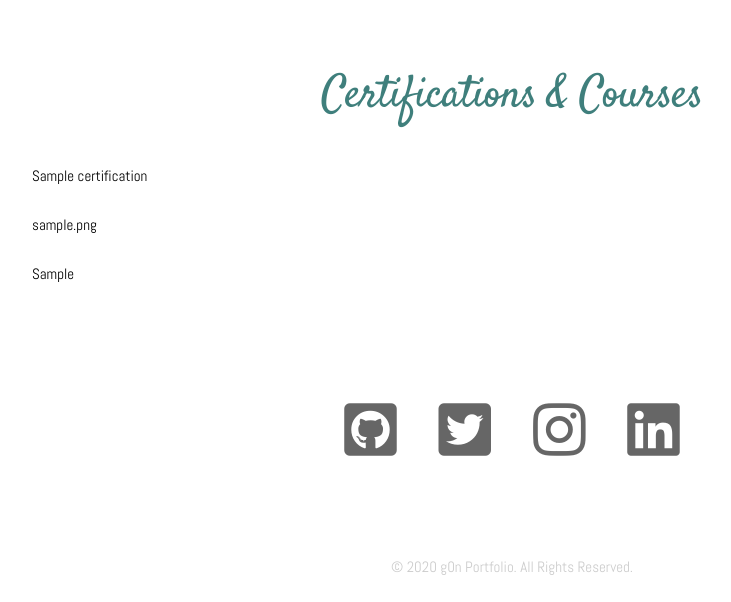
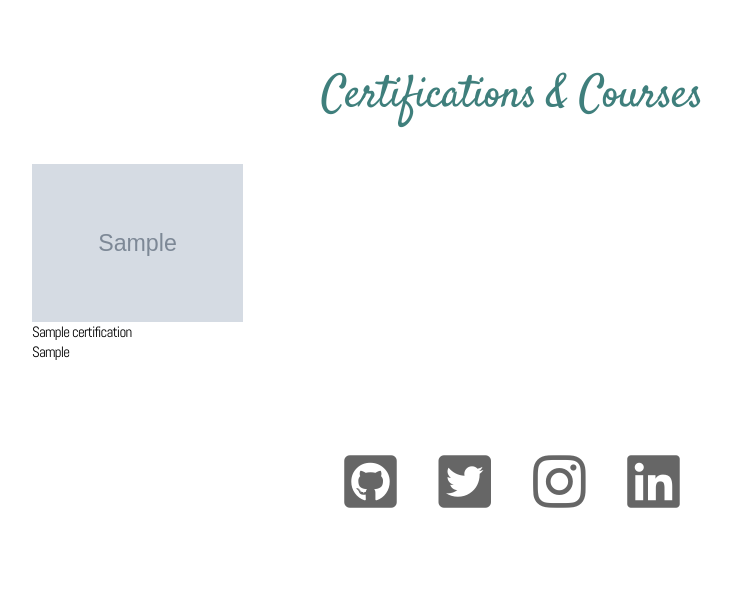
Before and after one commit to g0ng0n12/g0nzh4-portfolio, a Django app: page /certifications in a window 1280 px wide. Shown: the part 90-692 px from the top of the page, without its empty margins (128-859 px from the left). Run offline with Django 3.2, Linux system fonts and the light colour scheme; tables that the repository leaves empty hold one stand-in row (values such as "Sample post"); grey boxes marked "Sample" are stand-in pictures; some libraries are stand-ins or nearby versions.

Commit message:
fixing issues for media images uploeaded by user

```diff
--- a/app/models.py
+++ b/app/models.py
@@ -23,7 +23,7 @@ class Job(models.Model):
     url_project = models.URLField(max_length=200, null=True)
     location = models.CharField(max_length=50)
     employment_type = models.CharField(choices=EMPLOYMENT_TYPE, max_length=70)
-    image = models.ImageField(blank=True, null=True, default=None, upload_to='images/')
+    image = models.ImageField(blank=True, null=True, default=None, upload_to='media/images/')
     description = models.TextField(null=True, blank=True)
     start_date = models.DateTimeField()
     end_date = models.DateTimeField()
@@ -39,7 +39,7 @@ class Job(models.Model):
 
 class Certification(models.Model):
     name = models.CharField(max_length=50)
-    image = models.ImageField(upload_to='images/')
+    image = models.ImageField(upload_to='media/images/')
     issuing_organization = models.CharField(max_length=50)
     description = models.CharField(max_length=200)
     finish_date = models.DateTimeField()
@@ -55,7 +55,7 @@ class Project(models.Model):
     name = models.CharField(max_length=50)
     description = models.CharField(max_length=200)
     url = models.URLField(max_length=200)
-    image = models.ImageField(upload_to='images/')
+    image = models.ImageField(upload_to='media/images/')
     technologies = models.ManyToManyField(Technology)
 
     def __str__(self):
--- a/app/templates/certifications/certifications_list.html
+++ b/app/templates/certifications/certifications_list.html
@@ -9,9 +9,9 @@
 			<div class="three columns">
                 {% for certification in certifications %}
                     <div class="certification-item">
-                        <p>{{ certification.name }}</p>
-                        <p>{{ certification.image }}</p>
-                        <p>{{ certification.issuing_organization }}</p>
+                        <img class="image" src="{{ MEDIA_URL }} {{ certification.image }} ">
+                        <h4>{{ certification.name }}</h4>
+                        <h4>{{ certification.issuing_organization }}</h4>
                     </div>
                 {% endfor %}
             </div>
--- a/static/css/style.css
+++ b/static/css/style.css
@@ -339,11 +339,11 @@ p.copyright {
 
 /* Certification
 ----------------------------------------------------*/
-.container .certification-title h1{
-    text-align: center;
-    margin-bottom: 20px;
-    font-size: 3em;
-    font-family: 'Satisfy', cursive;
+.main .certification-item h4{
+    text-align: left;
+    margin-bottom: 0px;
+    font-size: 1em;
+    font-family: 'abel', cursive;
 }
 
 /* Media Queries
--- a/webportfolio/settings.py
+++ b/webportfolio/settings.py
@@ -23,7 +23,7 @@ BASE_DIR = os.path.dirname(os.path.dirname(os.path.abspath(__file__)))
 SECRET_KEY = '9#7_0fpbi7!vl=7t^^m))icr)q1q38@5ab(s8b%hd=2(-$(o7m'
 
 # SECURITY WARNING: don't run with debug turned on in production!
-DEBUG = False
+DEBUG = True
 
 ALLOWED_HOSTS = ['127.0.0.1']
 
@@ -125,5 +125,5 @@ STATICFILES_DIRS = [
     os.path.join(BASE_DIR, 'static')
 ]
 
-MEDIA_ROOT = os.path.abspath(os.path.join(BASE_DIR, 'images'))
-MEDIA_URL = 'images/'
+MEDIA_ROOT = os.path.abspath(os.path.join(BASE_DIR, '','media/'))
+MEDIA_URL = '/images/'
--- a/webportfolio/urls.py
+++ b/webportfolio/urls.py
@@ -33,4 +33,4 @@ urlpatterns = [
     # API endpoints
     path('api/v1/jobs/<int:id>', api_views.JobList.as_view()),
 
-] + static(settings.MEDIA_URL, document_root=settings.MEDIA_ROOT)
+] + static(settings.MEDIA_URL, document_root=settings.MEDIA_ROOT) + static(settings.STATIC_URL, document_root=settings.STATIC_ROOT)
```
